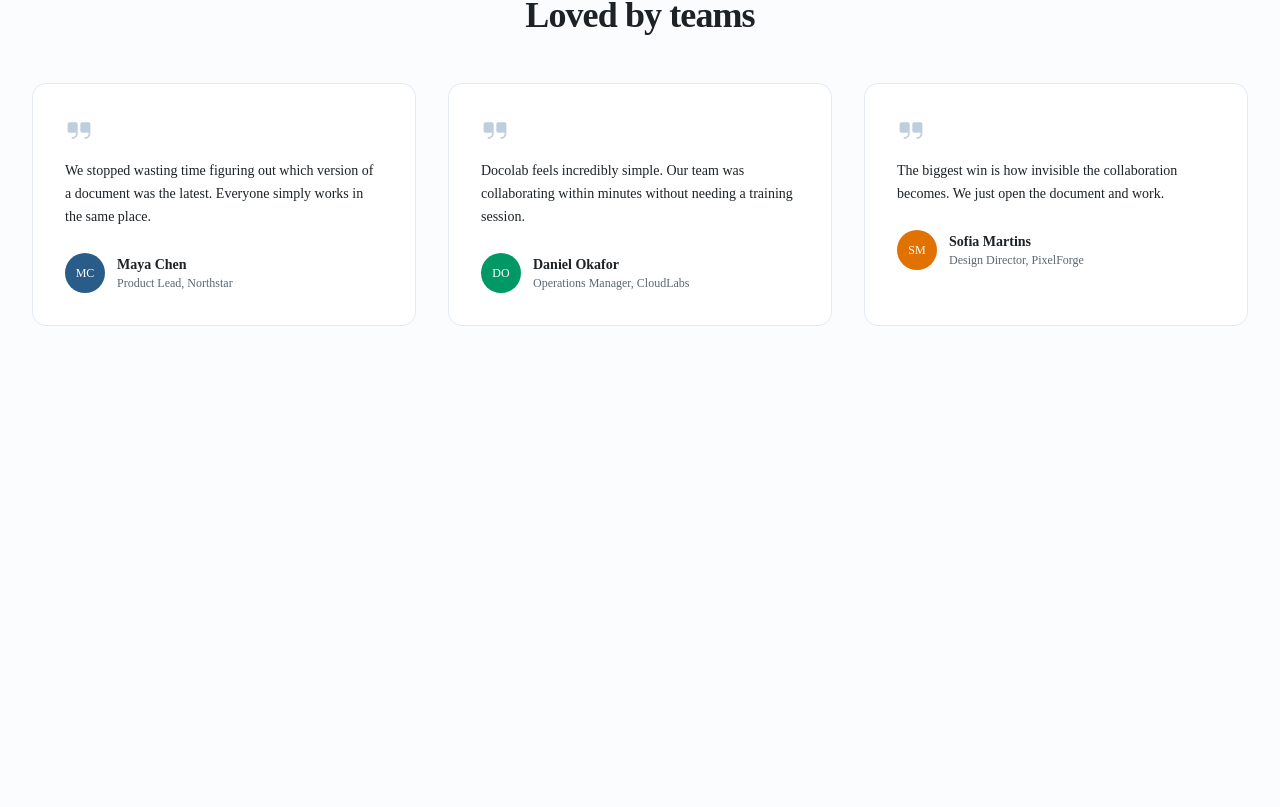
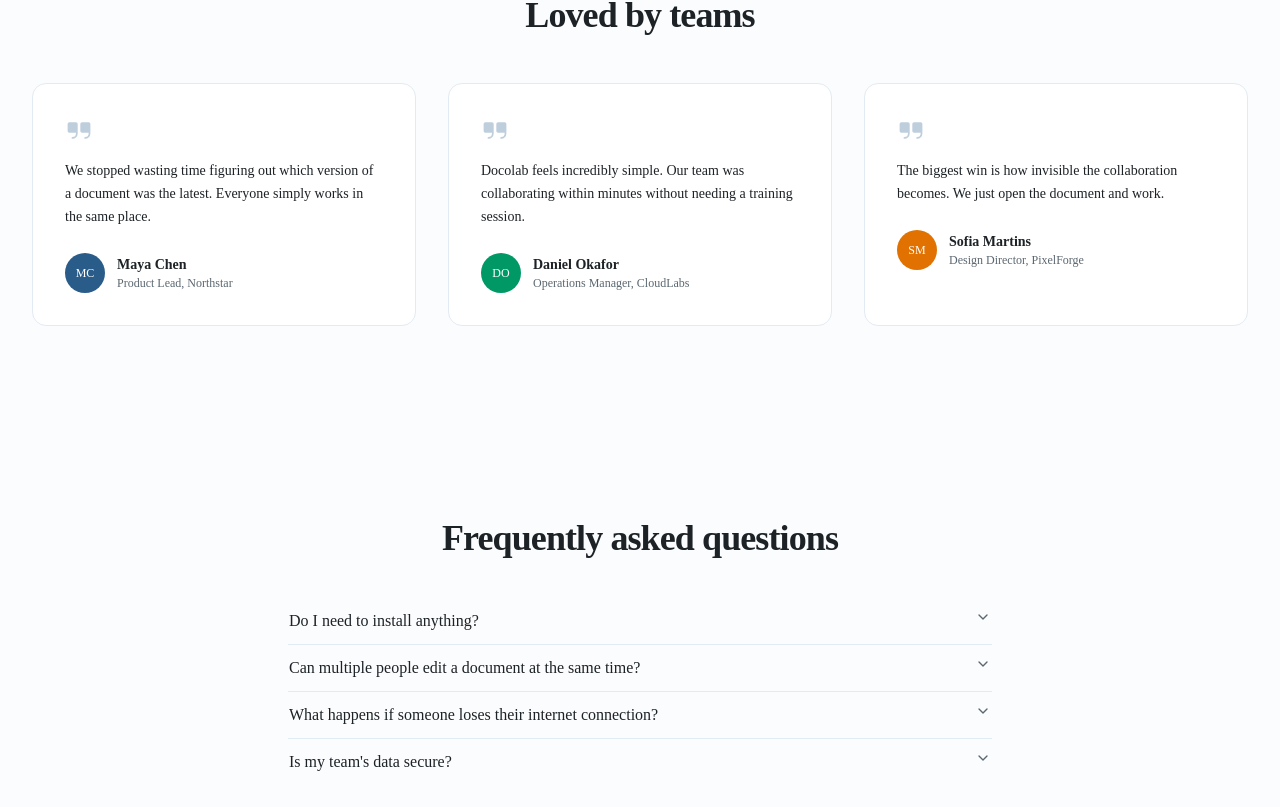
Before and after one commit to ukazimchisom/docolab, a Next.js app: page / in a window 1280 px wide. Shown: the part 1928-2735 px from the top of the page. Before the commit the page ends 2350 px from the top, so only its background shows below. Built offline with nearby package versions, Linux system fonts and the light colour scheme.

Commit message:
feat: build accessible FAQ accordion section

```diff
--- a/src/app/(marketing)/page.tsx
+++ b/src/app/(marketing)/page.tsx
@@ -3,6 +3,7 @@ import { SocialProof } from "@/components/landing/social-proof";
 import { Features } from "@/components/landing/features";
 import { HowItWorks } from "@/components/landing/how-it-works";
 import { Testimonials } from "@/components/landing/testimonials";
+import { FAQ } from "@/components/landing/faq";
 
 export default function LandingPage() {
   return (
@@ -12,6 +13,7 @@ export default function LandingPage() {
       <Features />
       <HowItWorks />
       <Testimonials />
+      <FAQ />
     </main>
   );
 }
--- /dev/null
+++ b/src/components/landing/faq.tsx
@@ -0,0 +1,52 @@
+import {
+  Accordion,
+  AccordionContent,
+  AccordionItem,
+  AccordionTrigger,
+} from "@/components/ui/accordion";
+
+const FAQS = [
+  {
+    question: "Do I need to install anything?",
+    answer:
+      "No. Docolab is designed to work directly in the browser, so your team can create and collaborate on documents without installing complicated desktop software.",
+  },
+  {
+    question: "Can multiple people edit a document at the same time?",
+    answer:
+      "Yes. Multiple team members can work inside the same document simultaneously and see changes in real time.",
+  },
+  {
+    question: "What happens if someone loses their internet connection?",
+    answer:
+      "The application gracefully handles temporary connectivity issues and synchronizes changes automatically once the connection is restored.",
+  },
+  {
+    question: "Is my team's data secure?",
+    answer:
+      "Documents are protected using authentication, authorization, encrypted connections, secure storage, and proper access controls to help keep your team's data safe.",
+  },
+];
+
+export function FAQ() {
+  return (
+    <section id="faq" className="mx-auto max-w-3xl px-6 py-16 lg:px-8 lg:py-24">
+      <h2 className="text-center text-3xl font-bold tracking-tight text-foreground sm:text-4xl">
+        Frequently asked questions
+      </h2>
+
+      <Accordion type="single" collapsible className="mt-10 w-full">
+        {FAQS.map((faq, index) => (
+          <AccordionItem key={faq.question} value={`item-${index}`}>
+            <AccordionTrigger className="text-left text-base font-medium text-foreground">
+              {faq.question}
+            </AccordionTrigger>
+            <AccordionContent className="text-sm leading-relaxed text-muted-foreground">
+              {faq.answer}
+            </AccordionContent>
+          </AccordionItem>
+        ))}
+      </Accordion>
+    </section>
+  );
+}
--- /dev/null
+++ b/src/components/ui/accordion.tsx
@@ -0,0 +1,81 @@
+"use client"
+
+import * as React from "react"
+import { Accordion as AccordionPrimitive } from "radix-ui"
+
+import { cn } from "@/lib/utils"
+import { ChevronDownIcon, ChevronUpIcon } from "lucide-react"
+
+function Accordion({
+  className,
+  ...props
+}: React.ComponentProps<typeof AccordionPrimitive.Root>) {
+  return (
+    <AccordionPrimitive.Root
+      data-slot="accordion"
+      className={cn("flex w-full flex-col", className)}
+      {...props}
+    />
+  )
+}
+
+function AccordionItem({
+  className,
+  ...props
+}: React.ComponentProps<typeof AccordionPrimitive.Item>) {
+  return (
+    <AccordionPrimitive.Item
+      data-slot="accordion-item"
+      className={cn("not-last:border-b", className)}
+      {...props}
+    />
+  )
+}
+
+function AccordionTrigger({
+  className,
+  children,
+  ...props
+}: React.ComponentProps<typeof AccordionPrimitive.Trigger>) {
+  return (
+    <AccordionPrimitive.Header className="flex">
+      <AccordionPrimitive.Trigger
+        data-slot="accordion-trigger"
+        className={cn(
+          "group/accordion-trigger relative flex flex-1 items-start justify-between rounded-lg border border-transparent py-2.5 text-left text-sm font-medium transition-all outline-none hover:underline focus-visible:border-ring focus-visible:ring-3 focus-visible:ring-ring/50 focus-visible:after:border-ring disabled:pointer-events-none disabled:opacity-50 **:data-[slot=accordion-trigger-icon]:ml-auto **:data-[slot=accordion-trigger-icon]:size-4 **:data-[slot=accordion-trigger-icon]:text-muted-foreground",
+          className
+        )}
+        {...props}
+      >
+        {children}
+        <ChevronDownIcon data-slot="accordion-trigger-icon" className="pointer-events-none shrink-0 group-aria-expanded/accordion-trigger:hidden" />
+        <ChevronUpIcon data-slot="accordion-trigger-icon" className="pointer-events-none hidden shrink-0 group-aria-expanded/accordion-trigger:inline" />
+      </AccordionPrimitive.Trigger>
+    </AccordionPrimitive.Header>
+  )
+}
+
+function AccordionContent({
+  className,
+  children,
+  ...props
+}: React.ComponentProps<typeof AccordionPrimitive.Content>) {
+  return (
+    <AccordionPrimitive.Content
+      data-slot="accordion-content"
+      className="overflow-hidden text-sm data-open:animate-accordion-down data-closed:animate-accordion-up"
+      {...props}
+    >
+      <div
+        className={cn(
+          "h-(--radix-accordion-content-height) pt-0 pb-2.5 [&_a]:underline [&_a]:underline-offset-3 [&_a]:hover:text-foreground [&_p:not(:last-child)]:mb-4",
+          className
+        )}
+      >
+        {children}
+      </div>
+    </AccordionPrimitive.Content>
+  )
+}
+
+export { Accordion, AccordionItem, AccordionTrigger, AccordionContent }
```
